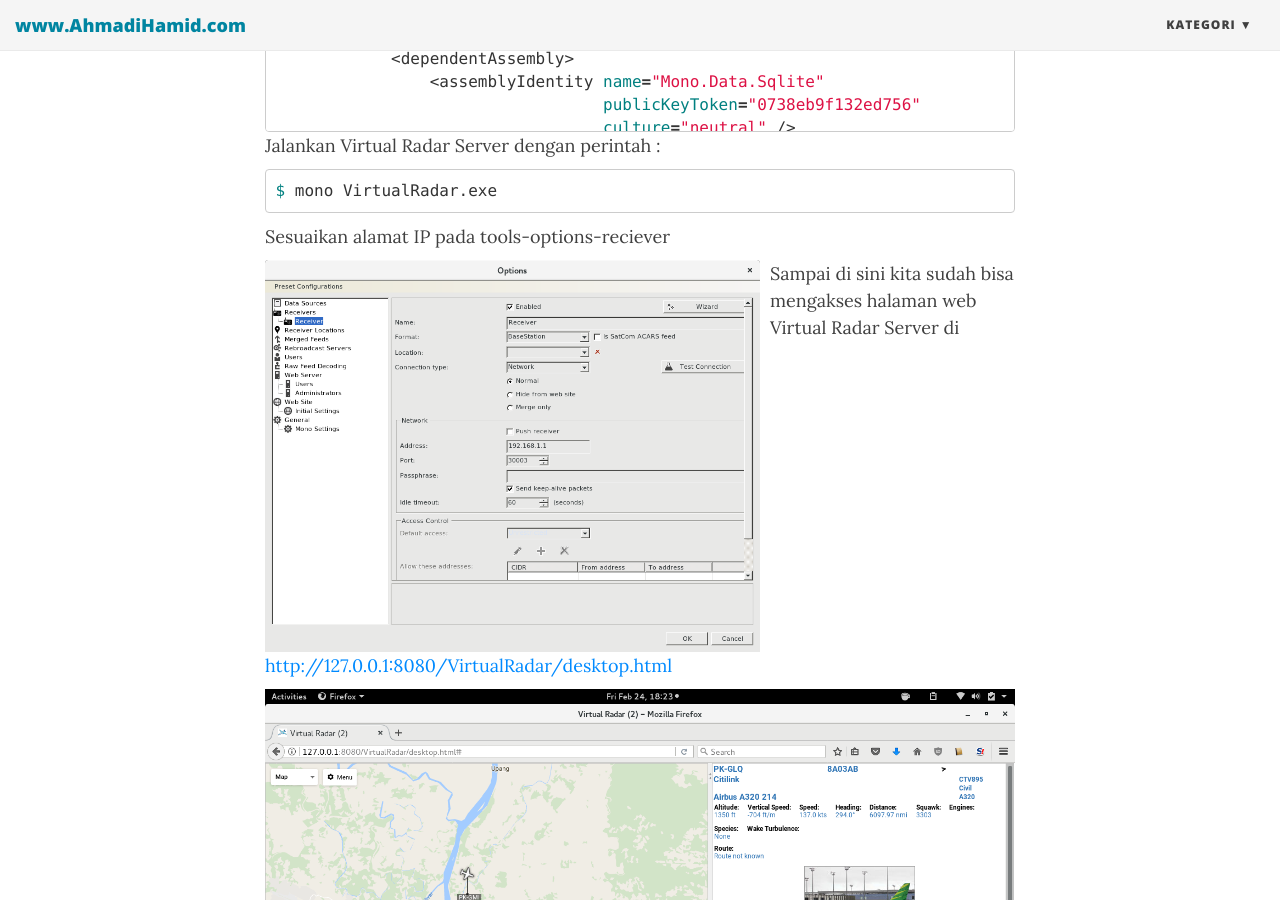
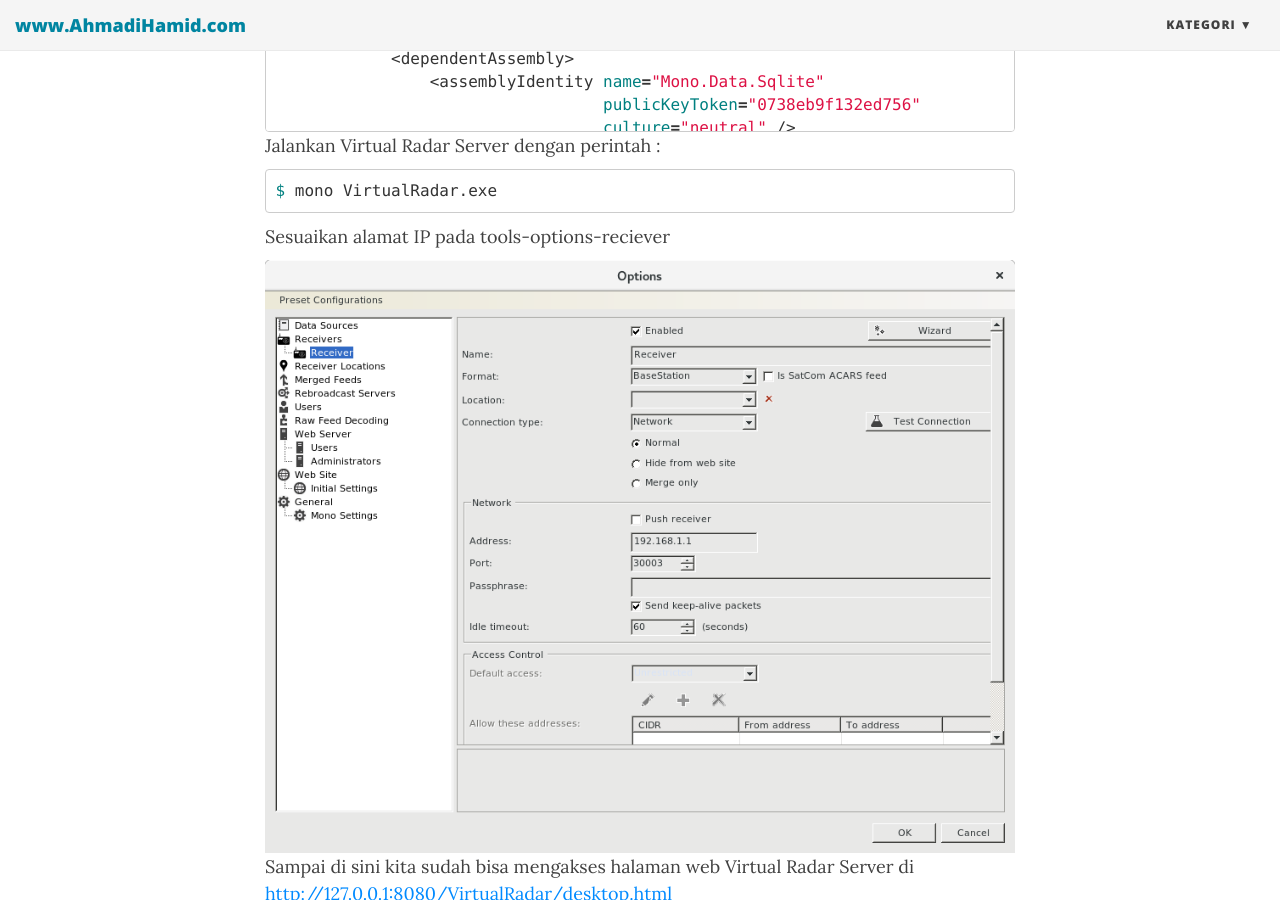
Before and after one commit to ahmadihamid/ahmadihamid.github.io, a Jekyll site: the page built from _posts/2017-02-25-MengintipAngkasa.md, in a window 1280 px wide and 900 px high, scrolled down 2378 px. Built offline with Jekyll 4.4.1, drawn with Linux system fonts in a browser that asks for light colours; nearby versions of some CDN libraries; comment, search, counter and statistics services are not loaded.

Commit message:
Update 2017-02-25-MengintipAngkasa.md

````diff
--- a/_posts/2017-02-25-MengintipAngkasa.md
+++ b/_posts/2017-02-25-MengintipAngkasa.md
@@ -100,7 +100,7 @@
 ```
 Sesuaikan alamat IP pada tools-options-reciever
 
-<img border="0" src="/img/sdr-ip.png" width="66%" style="float:left; margin-right:10px"/>
+<img border="0" src="/img/sdr-ip.png" style="float:left; margin-right:10px"/>
 
 Sampai di sini kita sudah bisa mengakses halaman web Virtual Radar Server di [http://127.0.0.1:8080/VirtualRadar/desktop.html](http://127.0.0.1:8080/VirtualRadar/desktop.html)
 
````
